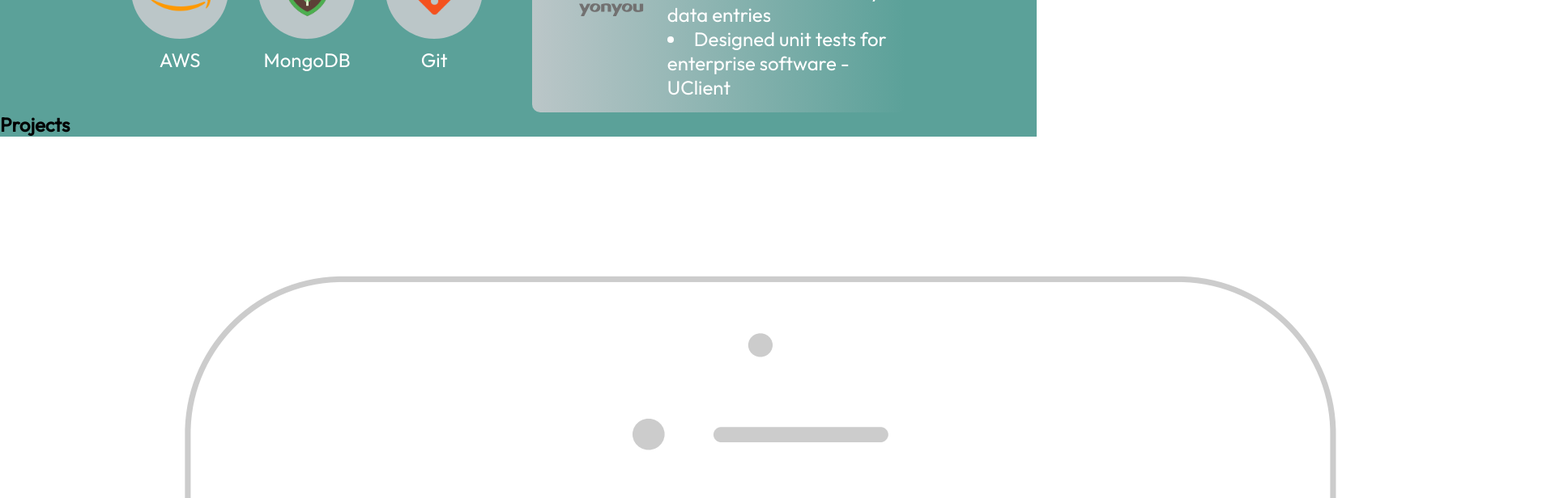
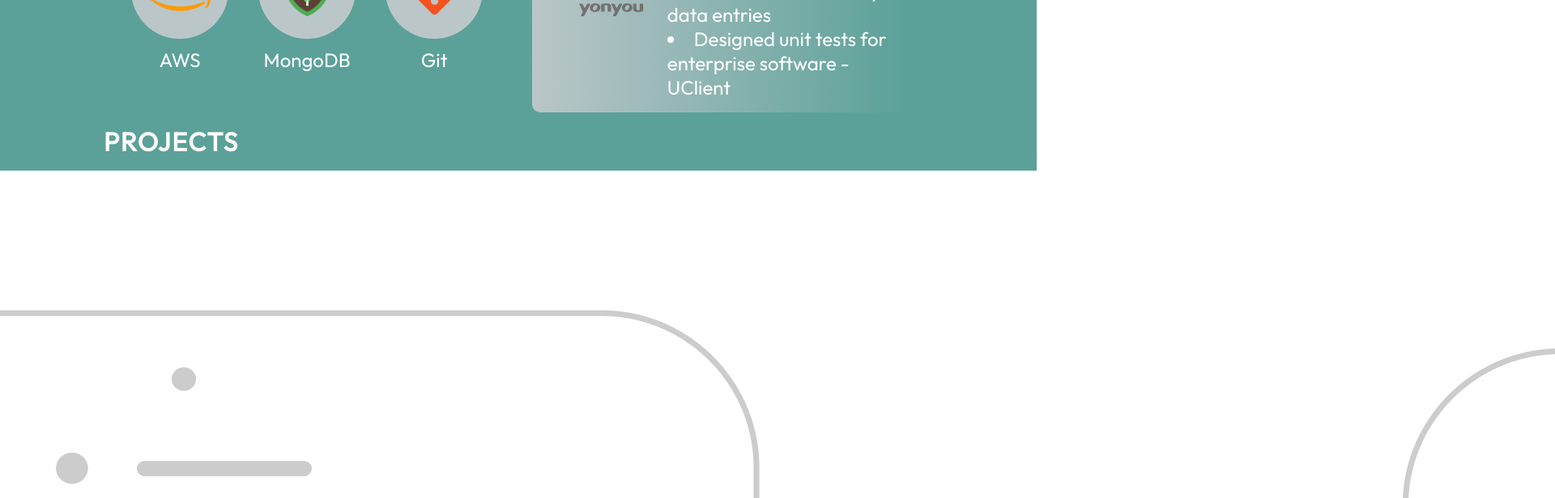
Before and after one commit to XiaoyangJin/Portfolio_React_JS, a React (Vite) app in the folder portfolio-xiaoyang/: page / in a window 1280 px wide. Shown: the part 1880-2496 px from the top of the page at 81% size, 1920 px wide, since content can reach past the window. Built offline with nearby package versions, Linux system fonts and the light colour scheme.

Commit message:
Basic layout set up for Projects component

```diff
--- a/portfolio-xiaoyang/src/components/Projects/Projects.module.css
+++ b/portfolio-xiaoyang/src/components/Projects/Projects.module.css
@@ -0,0 +1,31 @@
+@import "../../vars.css";
+
+.container {
+    margin-top: 1rem;
+    margin-left: 10%;
+    margin-right: 10%;
+
+    color: var(--color-text);
+}
+
+.title {
+    font-size: 2rem;
+    font-weight: 700;
+
+    letter-spacing: 0.1rem;
+    text-transform: uppercase;
+}
+
+.projects {
+    margin-top: 1rem;
+
+    display: flex;
+    flex-direction: row;
+    flex-wrap: wrap;
+
+    align-items: center;
+    justify-content: center;
+
+    gap: 1rem;
+    width: 100%;
+}
```
